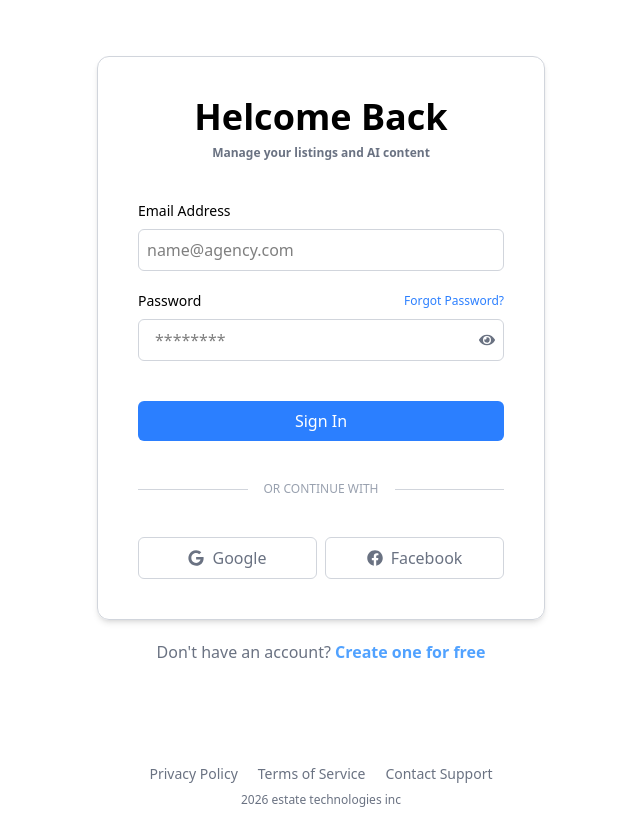
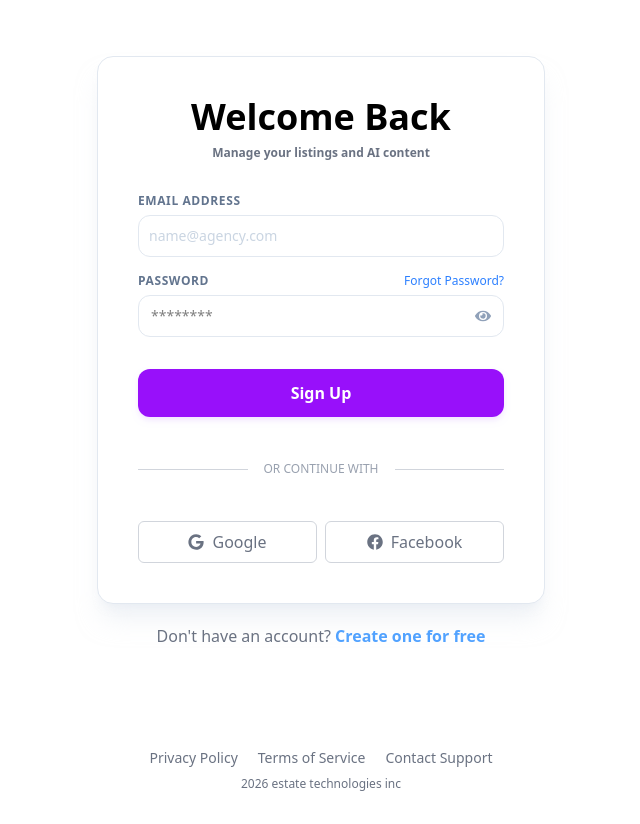
Before and after one commit to MishSoft/propai, a Next.js app: page /login in a window 1280 px wide. Shown: the whole page, without its empty margins (319-959 px from the left). Built offline with nearby package versions, Linux system fonts and the light colour scheme.

Commit message:
Add login and register route diles, also add logout route

```diff
--- a/app/(auth)/components/SignInBtn.tsx
+++ b/app/(auth)/components/SignInBtn.tsx
@@ -1,9 +1,27 @@
 import React from 'react'
+import { CgSpinner } from 'react-icons/cg'
 
-export default function SignInBtn() {
+export default function SignInBtn({ loading }: { loading: boolean }) {
   return (
-     <button type='submit' className='w-full py-2 text-white rounded-md cursor-pointer hover:bg-blue-600 duration-200 bg-blue-500 font-medium'>
-              Sign In
+    <button
+      type="submit"
+      disabled={loading}
+      className={`
+            relative w-full py-3 text-white rounded-xl font-semibold transition-all duration-200
+            flex items-center justify-center gap-2
+            ${loading
+          ? "bg-purple-400 cursor-not-allowed"
+          : "bg-purple-600 hover:bg-purple-700 active:scale-[0.98] shadow-md shadow-purple-100"}
+          `}
+    >
+      {loading ? (
+        <>
+          <CgSpinner className="animate-spin" size={20} />
+          <span>Creating Account...</span>
+        </>
+      ) : (
+        "Sign Up"
+      )}
     </button>
   )
 }
--- a/app/(auth)/components/SignInFormField.tsx
+++ b/app/(auth)/components/SignInFormField.tsx
@@ -1,60 +1,102 @@
 "use client"
-import Link from 'next/link';
 import React, { ChangeEvent, FormEvent, useState } from 'react'
-import { FaEye, FaEyeSlash, FaGoogle, FaFacebook } from "react-icons/fa";
+import { useRouter } from 'next/navigation'
+import { FaEye, FaEyeSlash } from "react-icons/fa";
 import FormHeader from './FormHeader';
 import ForgetPassword from './ForgetPassword';
 import Separator from './Separator';
 import AuthWith from './AuthWith';
 import SignInBtn from './SignInBtn';
 
+export default function SignInFormField() {
+  const router = useRouter();
+  const [loading, setLoading] = useState(false);
+  const [error, setError] = useState("");
 
-
-
-export default function SignInFormField() {
   const [inputFields, setInputFields] = useState({
     email: "",
     password: ""
-  })
-  const [isShowPassword, setIsShowPassword] = useState(false)
+  });
+
+  const [isShowPassword, setIsShowPassword] = useState(false);
 
   const handleInputChange = (e: ChangeEvent<HTMLInputElement>) => {
-    const {name, value} = e.target
-
+    const { name, value } = e.target;
+    setError("");
     setInputFields(prev => ({
       ...prev,
       [name]: value
-    }))
-  }
+    }));
+  };
+
+  const handleSubmit = async (e: FormEvent) => {
+    e.preventDefault();
+    setLoading(true);
+    setError("");
+
+    try {
+      const response = await fetch('/api/login', {
+        method: 'POST',
+        headers: { 'Content-Type': 'application/json' },
+        body: JSON.stringify(inputFields)
+      });
+
+      const data = await response.json();
+
+      if (!response.ok) {
+        throw new Error(data.message || "Invalid email or password");
+      }
 
 
-  const handleSubmit = (e: FormEvent) => {
-    e.preventDefault()
-  }
+      router.push('/');
 
+    } catch (err: any) {
+      setError(err.message);
+    } finally {
+      setLoading(false);
+    }
+  };
 
   return (
-    <form onSubmit={handleSubmit} className='flex mt-10 flex-col gap-10 w-full max-w-md p-10 border border-gray-300 rounded-xl shadow-md'>
+    <form onSubmit={handleSubmit} className='flex mt-10 flex-col gap-8 w-full max-w-md p-10 border border-slate-200 rounded-2xl shadow-xl shadow-slate-200/50 bg-white transition-all'>
 
-      <FormHeader title={"Helcome Back"} subTitle={"Manage your listings and AI content"} />
+      <FormHeader title={"Welcome Back"} subTitle={"Manage your listings and AI content"} />
 
-      <div className='flex flex-col gap-5 '>
-        <div className='flex flex-col items-start gap-2 w-full'>
-          <label htmlFor="email" className="text-sm font-medium">Email Address</label>
-          <input onChange={handleInputChange} value={inputFields.email} name='email' id='email' className='p-2 w-full focus:border-blue-400 focus:ring-1 focus:ring-blue-300 outline-none rounded-md border border-gray-300' type="email" placeholder='name@agency.com' required />
+      {/* Error Message Display */}
+      {error && (
+        <div className='bg-red-50 text-red-500 text-xs p-3 rounded-lg border border-red-100 animate-in fade-in slide-in-from-top-1'>
+          {error}
+        </div>
+      )}
+
+      <div className='flex flex-col gap-4'>
+        {/* Email Field */}
+        <div className='flex flex-col items-start gap-1.5 w-full'>
+          <label htmlFor="email" className="text-xs font-bold uppercase text-slate-500 tracking-wider">Email Address</label>
+          <input
+            onChange={handleInputChange}
+            value={inputFields.email}
+            name='email'
+            id='email'
+            className='p-2.5 w-full focus:border-purple-500 focus:ring-4 focus:ring-purple-50 outline-none rounded-xl border border-slate-200 transition-all placeholder:text-slate-300 text-sm'
+            type="email"
+            placeholder='name@agency.com'
+            required
+          />
         </div>
 
-        <div className='flex flex-col items-start gap-2 w-full'>
+        {/* Password Field */}
+        <div className='flex flex-col items-start gap-1.5 w-full'>
           <div className='flex items-center justify-between w-full'>
-            <label htmlFor="password" className=" text-sm font-medium">Password</label>
-            <ForgetPassword/>
+            <label htmlFor="password" className="text-xs font-bold uppercase text-slate-500 tracking-wider">Password</label>
+            <ForgetPassword />
           </div>
-          <div className='rounded-md border flex items-center justify-between border-gray-300 w-full px-2 focus-within:border-blue-400'>
+          <div className='rounded-xl border flex items-center justify-between border-slate-200 w-full px-3 focus-within:border-purple-500 focus-within:ring-4 focus-within:ring-purple-50 transition-all'>
             <input
-            onChange={handleInputChange}
-            name='password'
+              onChange={handleInputChange}
+              name='password'
               id='password'
-              className='p-2 w-full outline-none'
+              className='py-2.5 w-full outline-none bg-transparent text-sm'
               type={isShowPassword ? "text" : "password"}
               placeholder='********'
               value={inputFields.password}
@@ -63,7 +105,7 @@ export default function SignInFormField() {
             <button
               type="button"
               onClick={() => setIsShowPassword(!isShowPassword)}
-              className="text-gray-500 hover:text-gray-700"
+              className="text-slate-400 hover:text-purple-600 transition-colors"
             >
               {isShowPassword ? <FaEyeSlash /> : <FaEye />}
             </button>
@@ -71,10 +113,10 @@ export default function SignInFormField() {
         </div>
       </div>
 
-      <div className='flex flex-col gap-5'>
-        <SignInBtn/>
-        <Separator/>
-        <AuthWith/>
+      <div className='flex flex-col gap-6'>
+        <SignInBtn loading={loading} />
+        <Separator />
+        <AuthWith />
       </div>
     </form>
   )
--- a/app/(auth)/components/SignUpBtn.tsx
+++ b/app/(auth)/components/SignUpBtn.tsx
@@ -1,9 +1,32 @@
+"use client"
 import React from 'react'
+import { CgSpinner } from "react-icons/cg";
 
-export default function SignUpBtn() {
+interface SignUpBtnProps {
+  loading: boolean
+}
+
+export default function SignUpBtn({ loading }: SignUpBtnProps) {
   return (
-    <button className='w-full py-2 text-white rounded-md cursor-pointer hover:bg-blue-600 duration-200 bg-blue-500 font-medium'>
-      Sign Up
+    <button
+      type="submit"
+      disabled={loading}
+      className={`
+        relative w-full py-3 text-white rounded-xl font-semibold transition-all duration-200
+        flex items-center justify-center gap-2
+        ${loading
+          ? "bg-purple-400 cursor-not-allowed"
+          : "bg-purple-600 hover:bg-purple-700 active:scale-[0.98] shadow-md shadow-purple-100"}
+      `}
+    >
+      {loading ? (
+        <>
+          <CgSpinner className="animate-spin" size={20} />
+          <span>Creating Account...</span>
+        </>
+      ) : (
+        "Sign Up"
+      )}
     </button>
   )
 }
--- a/app/(auth)/components/SignUpFormField.tsx
+++ b/app/(auth)/components/SignUpFormField.tsx
@@ -5,9 +5,12 @@ import Separator from './Separator'
 import AuthWith from './AuthWith'
 import { FaEyeSlash, FaEye } from 'react-icons/fa'
 import SignUpBtn from './SignUpBtn'
+import { useRouter } from 'next/navigation'
 
 export default function SignUpFormField() {
-
+  const router = useRouter()
+  const [loading, setLoading] = useState(false)
+  const [error, setError] = useState('')
   const [inputFields, setInputFields] = useState({
     fullname: "",
     email: "",
@@ -22,20 +25,48 @@ export default function SignUpFormField() {
 
   const handleChange = (e: ChangeEvent<HTMLInputElement>) => {
     const { name, value } = e.target;
+    setError('')
     setInputFields(prev => ({
       ...prev,
       [name]: value
     }))
   }
 
-  const handleSubmit = (e: FormEvent) => {
+  const handleSubmit = async (e: FormEvent) => {
     e.preventDefault()
+    setLoading(true)
+    setError('')
 
     if (inputFields.password !== inputFields.repeat) {
-      alert("Passwords do not match!")
+      setError("Password do not match!")
+      setLoading(false)
       return
     }
-    console.log("Form Data:", inputFields)
+
+    try {
+      const response = await fetch('/api/register', {
+        method: "POST",
+        headers: { 'Content-Type': 'application/json' },
+        body: JSON.stringify({
+          fullName: inputFields.fullname,
+          email: inputFields.email,
+          password: inputFields.password
+        })
+      })
+
+      const data = await response.json()
+
+      if (!response.ok) {
+        throw new Error(data.message)
+      }
+
+      router.push('/')
+
+    } catch (err: any) {
+      setError(err.message)
+    } finally {
+      setLoading(false)
+    }
   }
 
   const toggleVisibility = (field: "pass" | 'confirm') => {
@@ -49,7 +80,13 @@ export default function SignUpFormField() {
     <form onSubmit={handleSubmit} className='flex mt-10 flex-col gap-10 w-full max-w-md p-10 border border-gray-300 rounded-xl shadow-md bg-white'>
 
       <FormHeader title={"Create Account"} subTitle={"Manage your listings and AI content"} />
-
+      {
+        error && (
+          <span className='p-2 bg-red-50 text-red-500 text-sm rounded-lg border-red-100 animate-shake'>
+            {error}
+          </span>
+        )
+      }
       <div className='flex flex-col gap-5'>
         {/* Full Name */}
         <div className='flex flex-col items-start gap-2 w-full'>
@@ -123,7 +160,7 @@ export default function SignUpFormField() {
       </div>
 
       <div className='flex flex-col gap-5'>
-        <SignUpBtn />
+        <SignUpBtn loading={loading} />
         <Separator />
         <AuthWith />
       </div>
--- a/app/api/login/route.ts
+++ b/app/api/login/route.ts
@@ -0,0 +1,41 @@
+import { NextResponse } from "next/server";
+import db from "@/lib/db";
+import bcrypt from "bcrypt";
+
+export async function POST(req: Request) {
+  try {
+    const body = await req.json();
+    const { email, password } = body;
+
+    if (!email || !password) {
+      return new NextResponse("Email and Password are required", { status: 400 });
+    }
+
+    const user = await db.user.findUnique({
+      where: { email }
+    });
+
+    if (!user) {
+      return new NextResponse("User not found", { status: 404 });
+    }
+
+    const isPasswordCorrect = await bcrypt.compare(password, user.password);
+
+    if (!isPasswordCorrect) {
+      return new NextResponse("Invalid credentials", { status: 401 });
+    }
+
+    return NextResponse.json({
+      message: "Login successful",
+      user: {
+        id: user.id,
+        email: user.email,
+        fullName: user.fullName
+      }
+    }, { status: 200 });
+
+  } catch (err) {
+    console.error("Login Error:", err);
+    return new NextResponse("Internal Server Error", { status: 500 });
+  }
+}
--- a/package.json
+++ b/package.json
@@ -14,6 +14,7 @@
     "@prisma/client": "^7.2.0",
     "bcrypt": "^6.0.0",
     "dotenv": "^17.2.3",
+    "jose": "^6.1.3",
     "next": "16.1.1",
     "pg": "^8.17.1",
     "react": "19.2.3",
```
Also changed, not shown: app/(main)/components/Sidebar/SignOutBtn.tsx (+44 -10 lines), app/api/logout/route.ts (added, +29 -0 lines), 1 other file (tests, documents, lock files or other folders).
